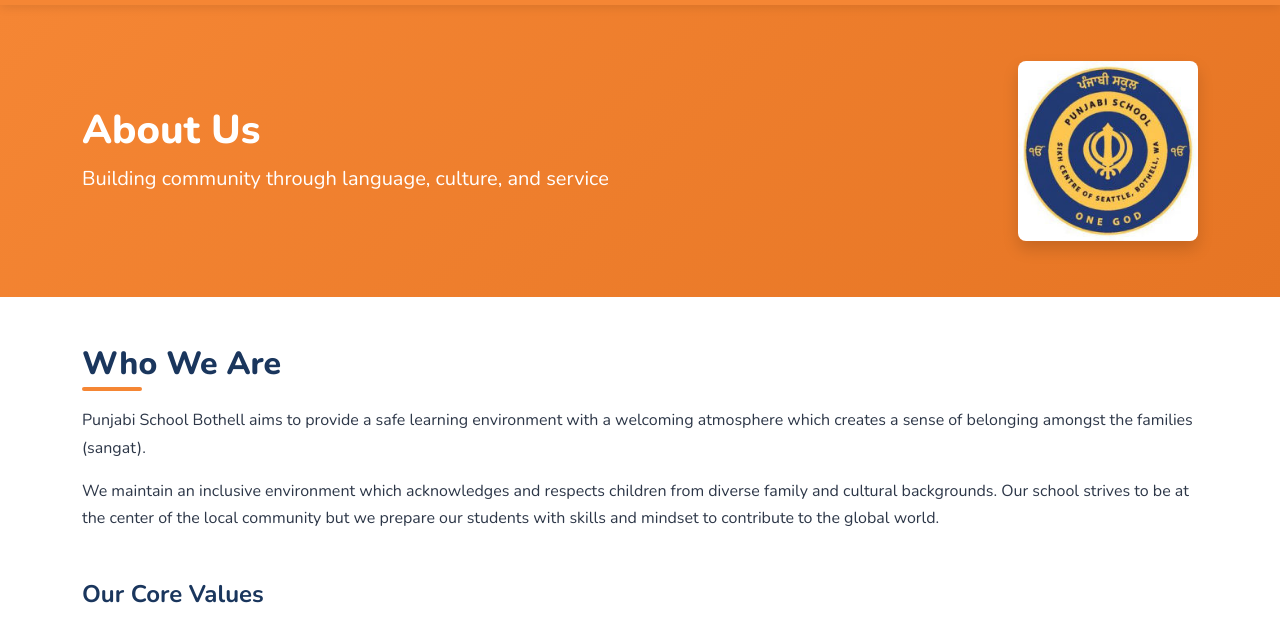
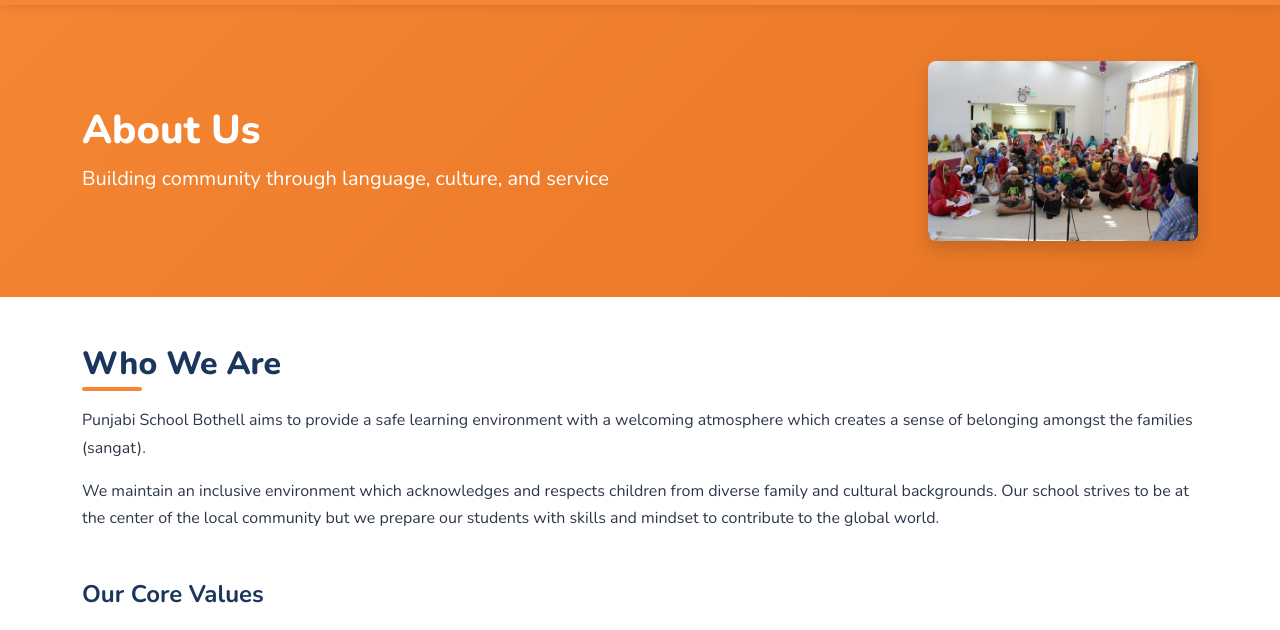
Before and after one commit to msjammu/PSB, a website: page about.html in a window 1280 px wide. Shown: the part 91-721 px from the top of the page. Drawn offline with nearby package versions, Linux system fonts and the light colour scheme.

Commit message:
update image on the about screen

```diff
--- a/about.html
+++ b/about.html
@@ -55,7 +55,7 @@
                     <p class="lead mb-0 opacity-90">Building community through language, culture, and service</p>
                 </div>
                 <div class="col-lg-4 text-end d-none d-lg-block">
-                    <img src="pictures/cropp-1-1-221x221.jpg" alt="Punjabi School Bothell Students" class="img-fluid rounded-3 shadow" style="max-height: 180px; object-fit: cover;">
+                    <img src="/pictures/img-20170818-wa0042-1296x864.jpg" alt="Punjabi School Bothell Students" class="img-fluid rounded-3 shadow" style="max-height: 180px; object-fit: cover;">
                 </div>
             </div>
         </div>
```
Also changed, not shown: pictures/img-20170818-wa0042-1296x864.jpg (added).
